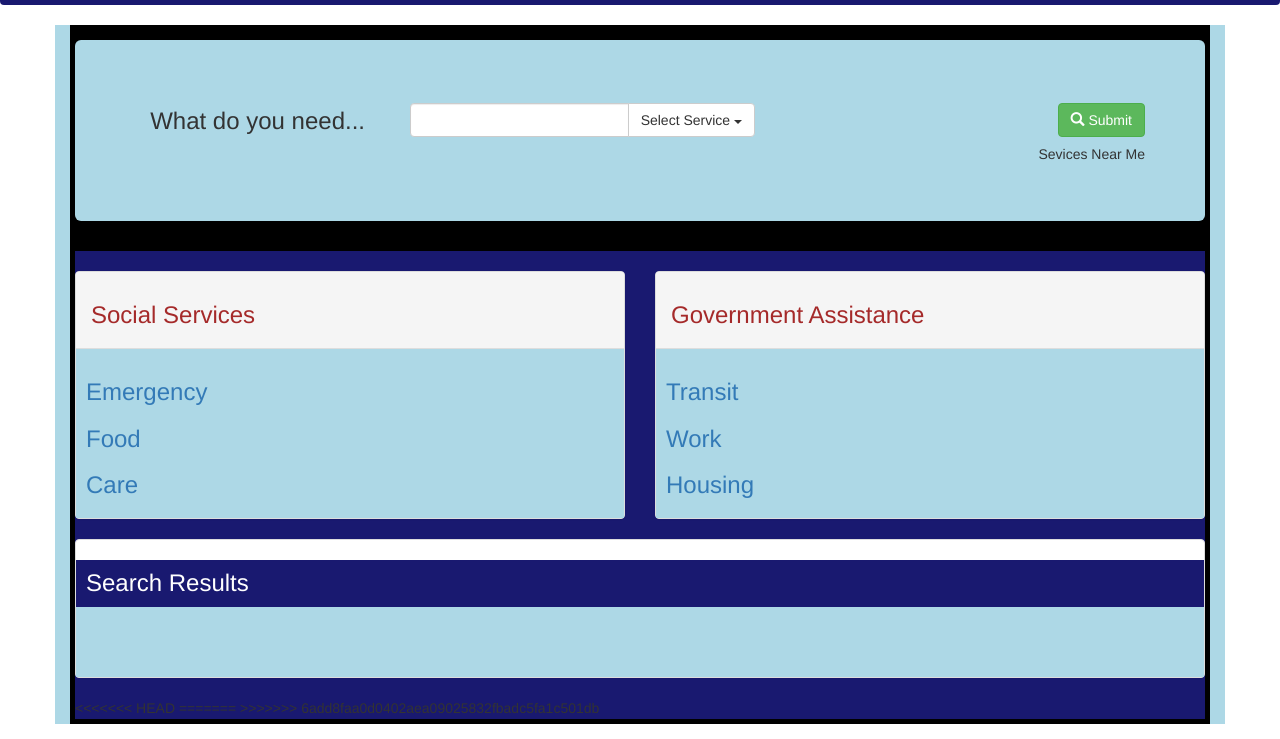
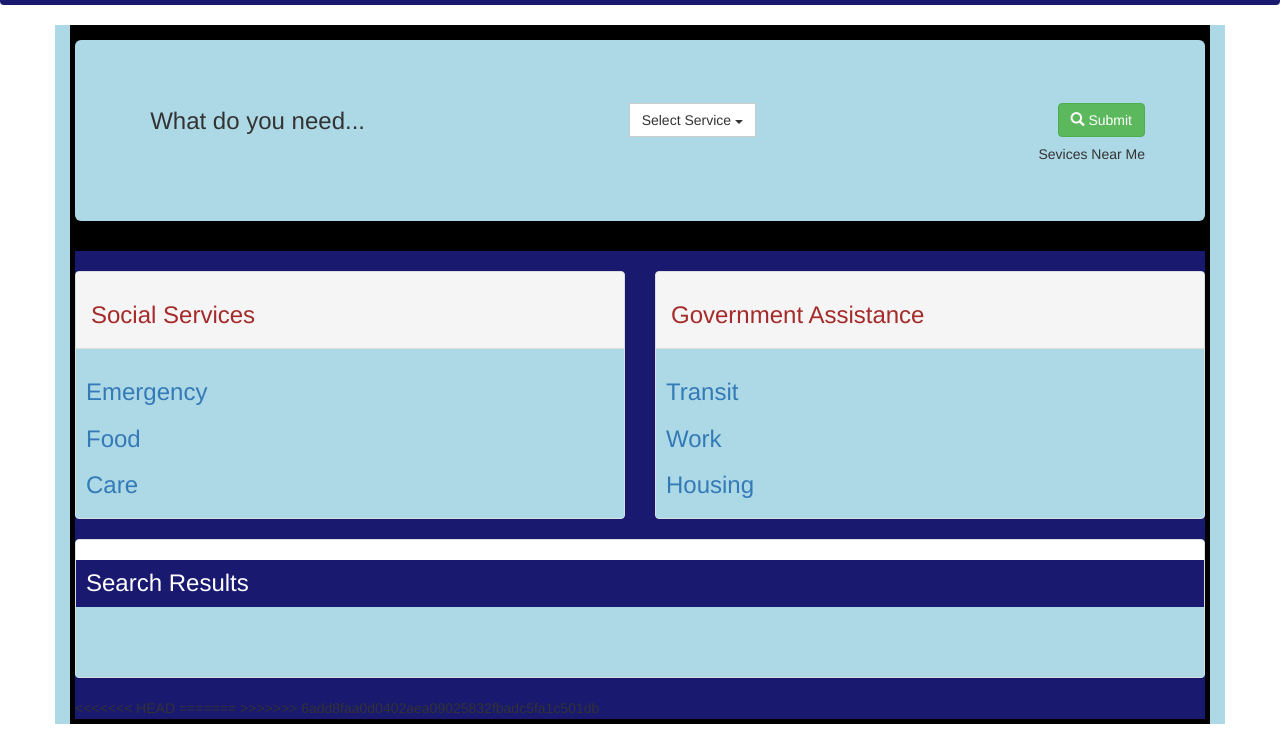
Before and after one commit to dakodablue/project-1, a plain HTML site: page index.html in a window 1280 px wide. Shown: the part 61-800 px from the top of the page. Drawn offline with nearby package versions, Linux system fonts and the light colour scheme.

Commit message:
css/project

```diff
--- a/index.html
+++ b/index.html
@@ -48,7 +48,7 @@
               <div class="form-group">
                 <div class="col-lg-6">
     <div class="input-group">
-      <input type="text" class="form-control" aria-label="...">
+      <!-- <input type="text" class="form-control" aria-label="..."> -->
       <div class="input-group-btn">
         <button type="button" class="btn btn-default dropdown-toggle" data-toggle="dropdown" aria-haspopup="true" aria-expanded="false">Select Service <span class="caret"></span></button>
         <ul class="dropdown-menu dropdown-menu-right">
```
